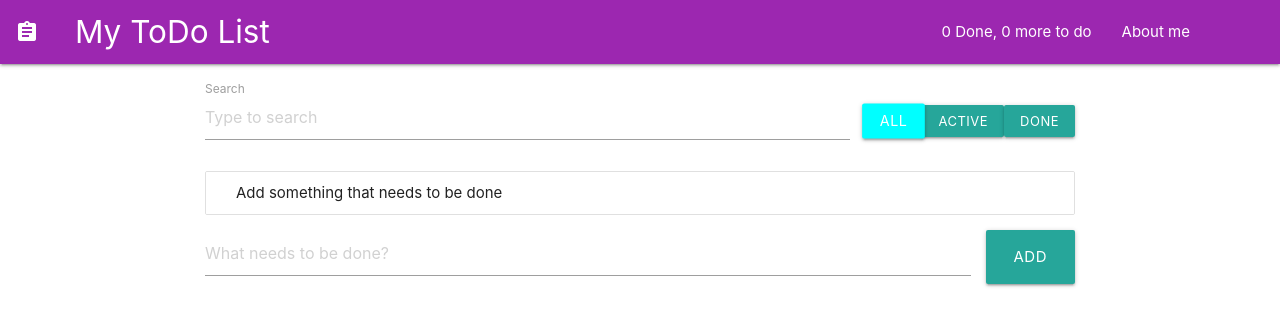
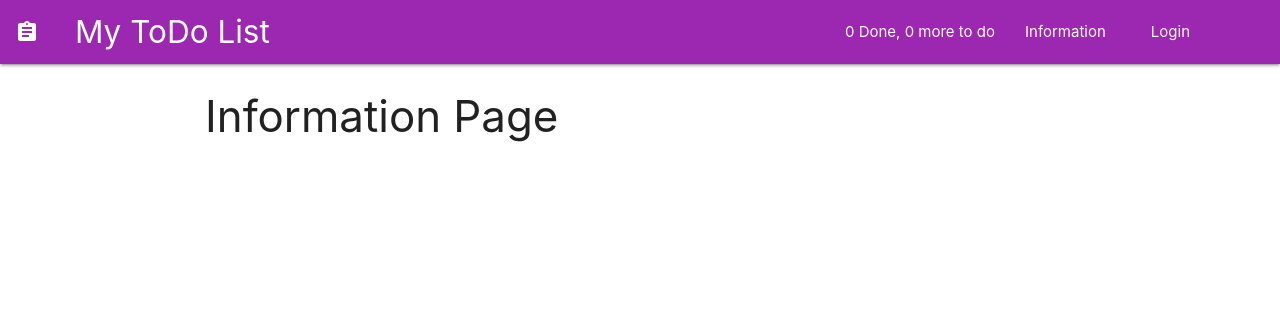
Before and after one commit to Nghtcrvwlxr/My-ToDo-App, a React (Create React App) app: page /info in a window 1280 px wide. Shown: the top 326 px of the page. Built offline with nearby package versions, Linux system fonts and the light colour scheme.

Commit message:
basic routing added

```diff
--- a/src/components/app/app.tsx
+++ b/src/components/app/app.tsx
@@ -1,4 +1,6 @@
 import React, {FC, useEffect} from "react";
+import {Routes, Route} from "react-router-dom";
+
 import styled from "styled-components";
 
 import {useTypedSelector, useTypedDispatch} from "../../store/utils";
@@ -7,9 +9,9 @@ import {loadData} from "../../store/slices/todo-list-slice";
 import {TodoListItem} from "../../utils/interfaces";
 
 import {Header} from "../header/header";
-import {SearchPanel} from "../search-panel/search-panel";
-import {TodoList} from "../todo-list/todo-list";
-import {ItemAddForm} from "../item-add-form/item-add-form";
+import {MainPage} from "../pages/main-page";
+import {InfoPage} from "../pages/info-page";
+import {LoginPage} from "../pages/login-page";
 
 export const App: FC = () => {
 
@@ -30,9 +32,12 @@ export const App: FC = () => {
         <>
             <Header/>
             <Container>
-                <SearchPanel/>
-                <TodoList/>
-                <ItemAddForm/>
+                <Routes>
+                    <Route path="/" element={<MainPage/>} />
+                    <Route path="/login" element={<LoginPage/>}/>
+                    <Route path="/info" element={<InfoPage/>}/>
+                    <Route path="*" element={<h3 className='center-align'>This page does not exist</h3>}/>
+                </Routes>
             </Container>
         </>
     );
--- a/src/components/header/header.tsx
+++ b/src/components/header/header.tsx
@@ -1,5 +1,8 @@
 import React, {FC} from "react";
+import {Link} from "react-router-dom";
+
 import styled from "styled-components";
+
 import {useTypedSelector} from "../../store/utils";
 
 export const Header: FC = () => {
@@ -12,11 +15,20 @@ export const Header: FC = () => {
     return (
         <nav>
             <Wrapper className="nav-wrapper purple">
-                <a href="/" className="brand-logo">My ToDo List</a>
+                <Link to="/" className="brand-logo">My ToDo List</Link>
                 <Icon className="large material-icons">assignment</Icon>
                 <ul id="nav-mobile" className="right hide-on-med-and-down">
                     <li>{doneCount} Done, {todoCount} more to do</li>
-                    <li><Button href="/">About me</Button></li>
+                    <li>
+                        <Button>
+                            <Link to="info">Information</Link>
+                        </Button>
+                    </li>
+                    <li>
+                        <Button>
+                            <Link to="login">Login</Link>
+                        </Button>
+                    </li>
                 </ul>
             </Wrapper>
         </nav>
@@ -28,7 +40,8 @@ const Wrapper = styled.div`
   padding: 0 5rem;
 `;
 
-const Button = styled.a`
+const Button = styled.div`
+  transition: 0.5s all;
   margin-left: 1rem;
   &:hover {
     background-color: cyan;
--- /dev/null
+++ b/src/components/pages/info-page.tsx
@@ -0,0 +1,7 @@
+import React, {FC} from "react";
+
+export const InfoPage: FC = () => {
+    return (
+        <h3>Information Page</h3>
+    );
+};
--- /dev/null
+++ b/src/components/pages/login-page.tsx
@@ -0,0 +1,7 @@
+import React, {FC} from "react";
+
+export const LoginPage: FC = () => {
+    return (
+        <h3>Login Page</h3>
+    );
+};
--- /dev/null
+++ b/src/components/pages/main-page.tsx
@@ -0,0 +1,15 @@
+import React, {FC} from "react";
+
+import {SearchPanel} from "../search-panel/search-panel";
+import {TodoList} from "../todo-list/todo-list";
+import {ItemAddForm} from "../item-add-form/item-add-form";
+
+export const MainPage: FC = () => {
+    return (
+        <>
+            <SearchPanel/>
+            <TodoList/>
+            <ItemAddForm/>
+        </>
+    );
+};
```
